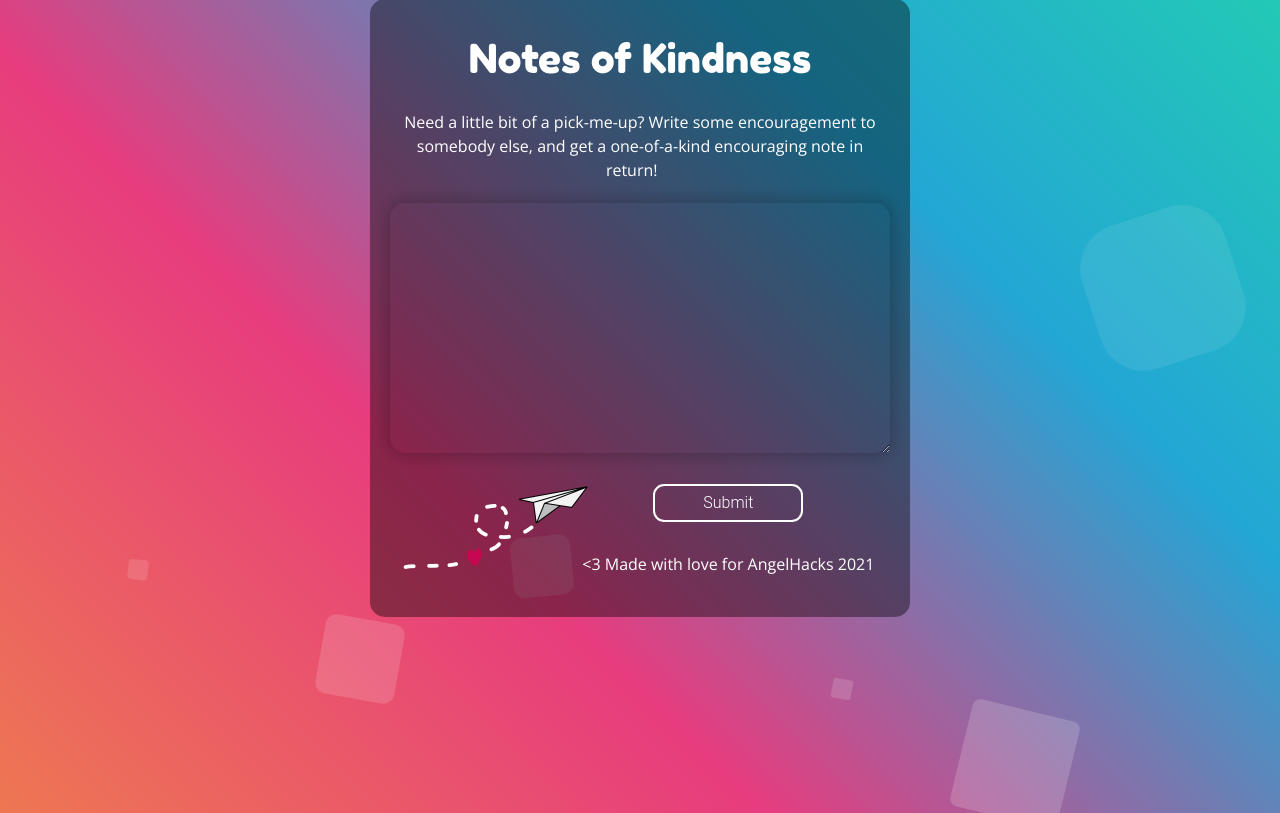
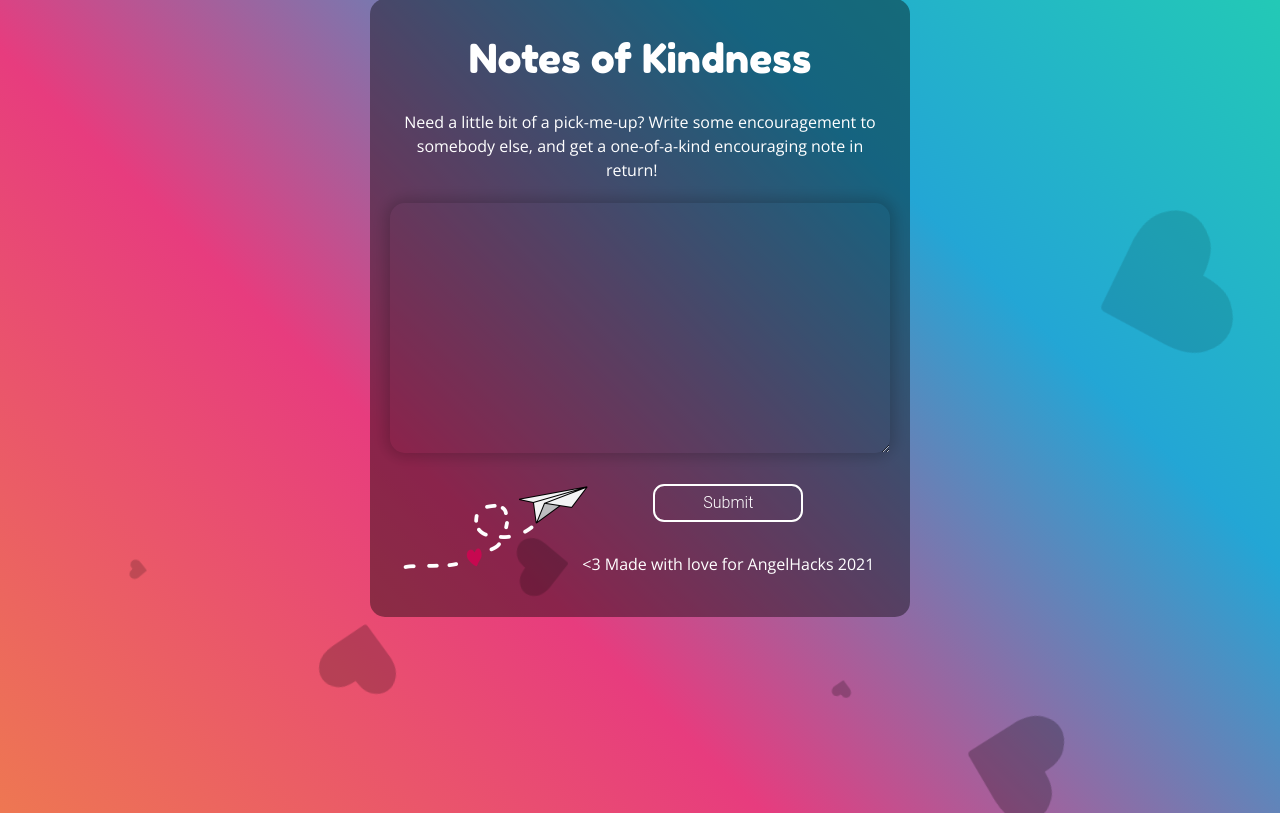
Before and after one commit to PRUGCodes/ProjectIris, a Django app: page / in a window 1280 px wide. Shown: the part 197-1010 px from the top of the page. Run offline with Django 3.2, Linux system fonts and the light colour scheme; some libraries are stand-ins or nearby versions.

Commit message:
update the main with new front end

```diff
--- a/submissions/static/submissions/background.css
+++ b/submissions/static/submissions/background.css
@@ -22,14 +22,15 @@ html, body {
     height: 100%;
     overflow: hidden;
 }
+.transparent {
+	opacity: 0.3;
+}
+.squares li{
 
-.squares li{
+	background-image: url("images/heart.svg");
     position: absolute;
-    display: block;
+    display: flex;
     list-style: none;
-    width: 20px;
-    height: 20px;
-    background: rgba(255, 255, 255, 0.2);
     animation: animate 25s linear infinite;
     bottom: -150px;
 
--- a/submissions/templates/submissions/index.html
+++ b/submissions/templates/submissions/index.html
@@ -17,7 +17,7 @@
 
 </head>
 <body>
-	<ul class="squares">
+	<ul class="squares transparent">
  		<li></li>
 		<li></li>
 		<li></li>
```
Also changed, not shown: db.sqlite3, submissions/static/submissions/images/heart.svg (added).
